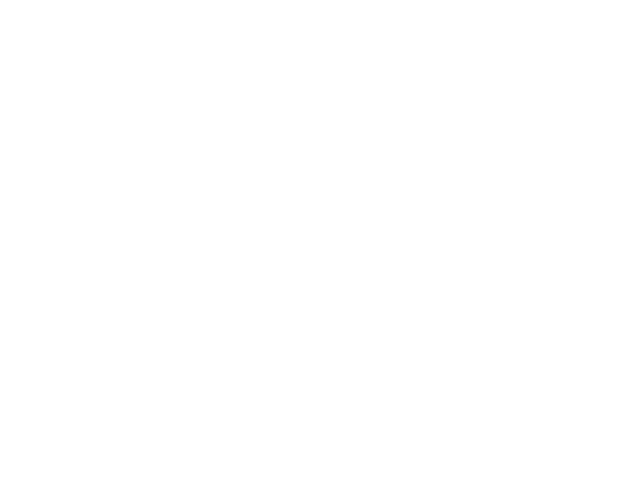
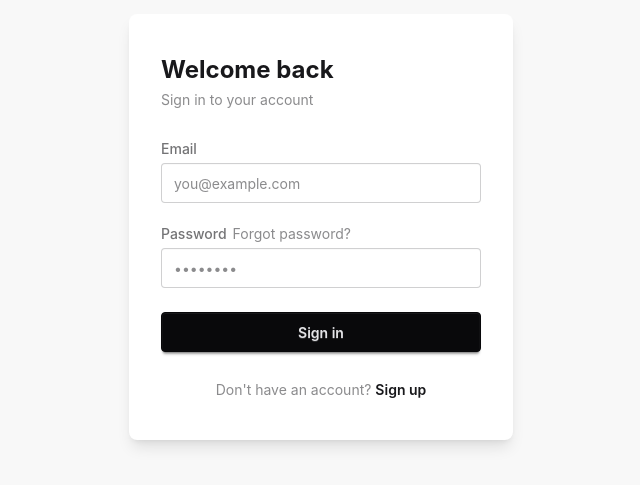
Before and after one commit to Vysakhp22/angular-enterprise-employee-management, an Angular app: page / in a window 1280 px wide. Shown: the part 173-658 px from the top of the page, without its empty margins (319-959 px from the left). Built offline with nearby package versions, Linux system fonts and the light colour scheme.

Commit message:
feat: add login page and configure routing for authentication

```diff
--- a/src/app/app.routes.ts
+++ b/src/app/app.routes.ts
@@ -1,3 +1,8 @@
 import { Routes } from '@angular/router';
 
-export const routes: Routes = [];
+export const routes: Routes = [
+    {
+        path: '',
+        loadComponent: () => import('./features/auth/login/login').then(m => m.Login)
+    }
+];
--- a/src/app/features/auth/login/login.html
+++ b/src/app/features/auth/login/login.html
@@ -0,0 +1,36 @@
+<div class="min-h-screen bg-base-200 flex items-center justify-center px-4">
+    <div class="card bg-base-100 w-full max-w-sm shadow-lg">
+        <div class="card-body gap-1 px-8 py-10">
+
+            <h2 class="text-2xl font-bold text-base-content">Welcome back</h2>
+            <p class="text-sm text-base-content/50 mb-6">Sign in to your account</p>
+
+            <form class="flex flex-col gap-5">
+                <div class="form-control">
+                    <label class="label pb-1" for="email">
+                        <span class="label-text font-medium">Email</span>
+                    </label>
+                    <input type="email" id="email" placeholder="you@example.com" class="input input-bordered w-full"
+                        required autocomplete="email" />
+                </div>
+
+                <div class="form-control">
+                    <label class="label pb-1" for="password">
+                        <span class="label-text font-medium">Password</span>
+                        <a class="label-text-alt link link-hover text-base-content/50">Forgot password?</a>
+                    </label>
+                    <input type="password" id="password" placeholder="••••••••" class="input input-bordered w-full"
+                        required autocomplete="current-password" />
+                </div>
+
+                <button type="submit" class="btn btn-neutral w-full mt-1">Sign in</button>
+            </form>
+
+            <p class="text-center text-sm text-base-content/50 mt-6">
+                Don't have an account?
+                <a class="link link-hover text-base-content font-semibold">Sign up</a>
+            </p>
+
+        </div>
+    </div>
+</div>
--- a/src/styles.scss
+++ b/src/styles.scss
@@ -3,3 +3,9 @@
 @plugin "daisyui" {
     themes: light --default;
 }
+
+*:focus,
+*:focus-within {
+    outline: none !important;
+    box-shadow: none !important;
+}
```
